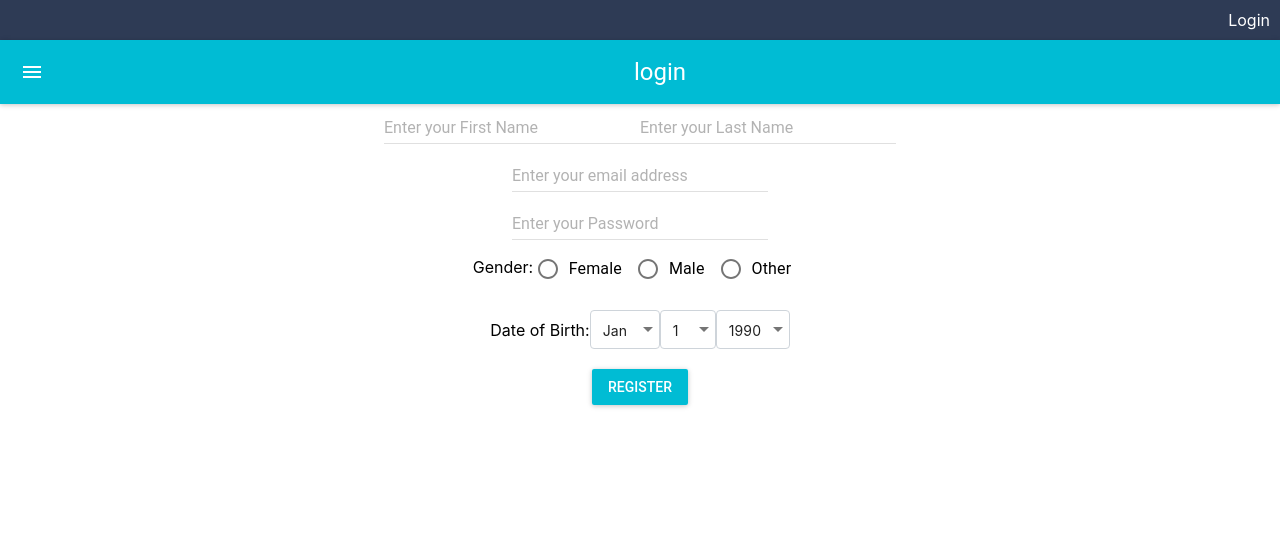
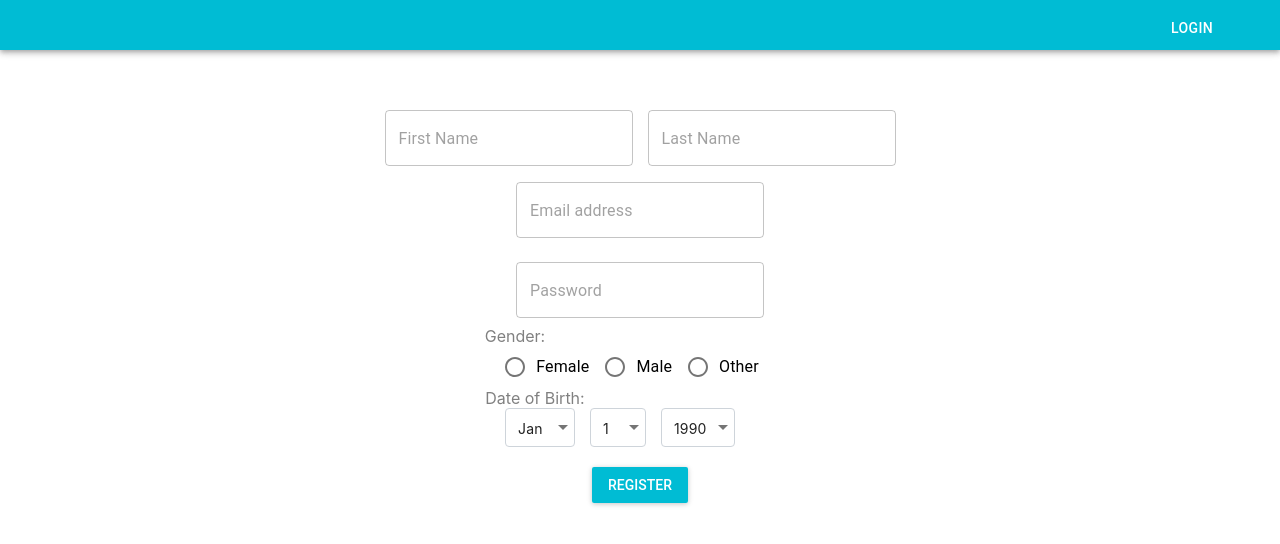
Before and after one commit to vhasija18/React-Project, a React (Create React App) app: page /profile in a window 1280 px wide. Shown: the top 544 px of the page. Built offline with nearby package versions, Linux system fonts and the light colour scheme.

Commit message:
design update

```diff
--- a/src/App.js
+++ b/src/App.js
@@ -9,20 +9,16 @@ function App() {
   return (
     <Router>
       <div className="App">
-        <AppBar position="static" style={appbar}>
-          Login
-        </AppBar>
         <Route exact path="/" component={Login} />
+        <Route path="/lgoin" component={Login} />
         <Route path="/register" component={Register} />
         <Route path="/profile" component={Register} />
       </div>
     </Router>
   );
 }
-const appbar = {
-  background: "#2E3B55",
-  padding: "10px",
-  textAlign: "right"
+const bottomLine = {
+  background: "#2E3B55"
 };
 
 export default App;
--- a/src/components/login.jsx
+++ b/src/components/login.jsx
@@ -2,7 +2,7 @@ import React, { Component } from "react";
 import MuiThemeProvider from "material-ui/styles/MuiThemeProvider";
 import AppBar from "@material-ui/core/AppBar";
 import RaisedButton from "material-ui/RaisedButton";
-import TextField from "material-ui/TextField";
+import TextField from "@material-ui/core/TextField";
 
 class Login extends Component {
   constructor(props) {
@@ -30,10 +30,12 @@ class Login extends Component {
     return (
       <div>
         <MuiThemeProvider>
-          <div>
+          <AppBar position="static" style={appbar}></AppBar>
+          <div style={top_margin}>
             <TextField
-              hintText="Enter your Username"
-              floatingLabelText="Username"
+              placeholder="Email Id"
+              margin="normal"
+              variant="outlined"
               onChange={(event, newValue) =>
                 this.setState({ username: newValue })
               }
@@ -41,8 +43,9 @@ class Login extends Component {
             <br />
             <TextField
               type="password"
-              hintText="Enter your Password"
-              floatingLabelText="Password"
+              placeholder="Password"
+              variant="outlined"
+              margin="normal"
               onChange={(event, newValue) =>
                 this.setState({ password: newValue })
               }
@@ -77,8 +80,12 @@ const style = {
   margin: 15
 };
 const appbar = {
-  background: "#2E3B55",
+  background: "#00BCD4",
   padding: "10px",
-  textAlign: "right"
+  textAlign: "right",
+  height: "50px"
 };
 export default Login;
+const top_margin = {
+  margin: 60
+};
--- a/src/components/register.jsx
+++ b/src/components/register.jsx
@@ -1,15 +1,16 @@
 import React, { Component } from "react";
-import TextField from "material-ui/TextField";
+import TextField from "@material-ui/core/TextField";
 import MuiThemeProvider from "material-ui/styles/MuiThemeProvider";
 import RaisedButton from "material-ui/RaisedButton";
-import AppBar from "material-ui/AppBar";
+import AppBar from "@material-ui/core/AppBar";
 import Radio from "@material-ui/core/Radio";
 import RadioGroup from "@material-ui/core/RadioGroup";
 import FormControlLabel from "@material-ui/core/FormControlLabel";
 import InputBase from "@material-ui/core/InputBase";
 import NativeSelect from "@material-ui/core/NativeSelect";
 import { withStyles } from "@material-ui/core/styles";
-
+import Button from "@material-ui/core/Button";
+import { Link } from "react-router";
 const BootstrapInput = withStyles(theme => ({
   root: {
     "label + &": {
@@ -157,16 +158,24 @@ class Regiter extends Component {
     return (
       <div>
         <MuiThemeProvider>
-          <div>
-            <AppBar title="login" />
+          <AppBar position="static" style={appbar}>
+            <Button href="/" style={appbutton} color="inherit">
+              Login
+            </Button>
+          </AppBar>
+          <div style={top_margin}>
             <TextField
-              hintText="Enter your First Name"
+              placeholder="First Name"
+              variant="outlined"
               onChange={(event, newValue) =>
                 this.setState({ firstName: newValue })
               }
             />
             <TextField
-              hintText="Enter your Last Name"
+              placeholder="Last Name"
+              variant="outlined"
+              style={datemargin}
+              marginLeft="auto"
               onChange={(event, newValue) =>
                 this.setState({ lastName: newValue })
               }
@@ -174,13 +183,17 @@ class Regiter extends Component {
             <br />
             <TextField
               type="email"
-              hintText="Enter your email address"
+              placeholder="Email address"
+              variant="outlined"
+              margin="normal"
               onChange={(event, newValue) => this.setState({ email: newValue })}
             />
             <br></br>
             <TextField
               type="password"
-              hintText="Enter your Password"
+              placeholder="Password"
+              margin="normal"
+              variant="outlined"
               onChange={(event, newValue) =>
                 this.setState({ password: newValue })
               }
@@ -193,7 +206,8 @@ class Regiter extends Component {
               row
             >
               <div style={radiogroup}>
-                <a>Gender: </a>
+                <a style={gender_heading}>Gender: </a>
+                <br></br>
                 <FormControlLabel
                   value="female"
                   control={<Radio />}
@@ -212,9 +226,10 @@ class Regiter extends Component {
                 />
               </div>
             </RadioGroup>
-            <br />
-            Date of Birth:
+            <a style={dob_heading}>Date of Birth:</a>
+            <br></br>
             <NativeSelect
+              style={monthmargin}
               onChange={this.handleMonth}
               input={<BootstrapInput />}
             >
@@ -231,7 +246,11 @@ class Regiter extends Component {
                 </option>
               ))}
             </NativeSelect>
-            <NativeSelect onChange={this.handleYear} input={<BootstrapInput />}>
+            <NativeSelect
+              style={datemargin}
+              onChange={this.handleYear}
+              input={<BootstrapInput />}
+            >
               {years.map(year => (
                 <option key={year} value={year}>
                   {year}
@@ -253,7 +272,16 @@ class Regiter extends Component {
     );
   }
 }
-
+const appbar = {
+  background: "#00BCD4",
+  padding: "10px",
+  textAlign: "right",
+  height: "50px"
+};
+const appbutton = {
+  width: "50px",
+  marginLeft: "1150px"
+};
 const radiogroup = {
   marginLeft: "auto",
   marginRight: "auto"
@@ -261,4 +289,22 @@ const radiogroup = {
 const radioitem = {
   marginleft: "auto"
 };
+const top_margin = {
+  margin: 60
+};
+const dob_heading = {
+  marginLeft: "-210px",
+  color: "#808080"
+};
+const gender_heading = {
+  marginLeft: "-250px",
+  color: "#808080"
+};
+const monthmargin = {
+  marginLeft: "-40px",
+  marginRight: "15px"
+};
+const datemargin = {
+  marginLeft: "15px"
+};
 export default Regiter;
```
